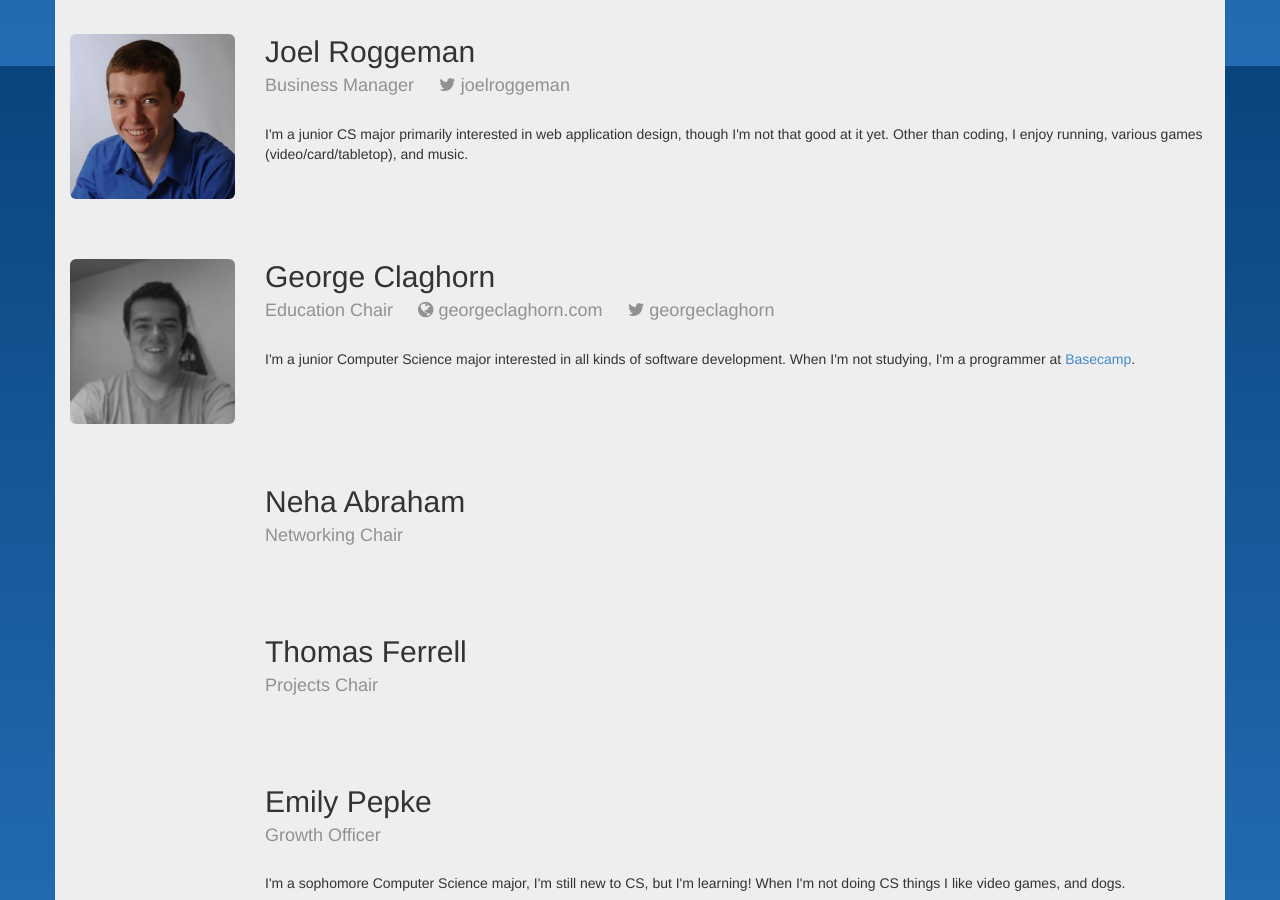
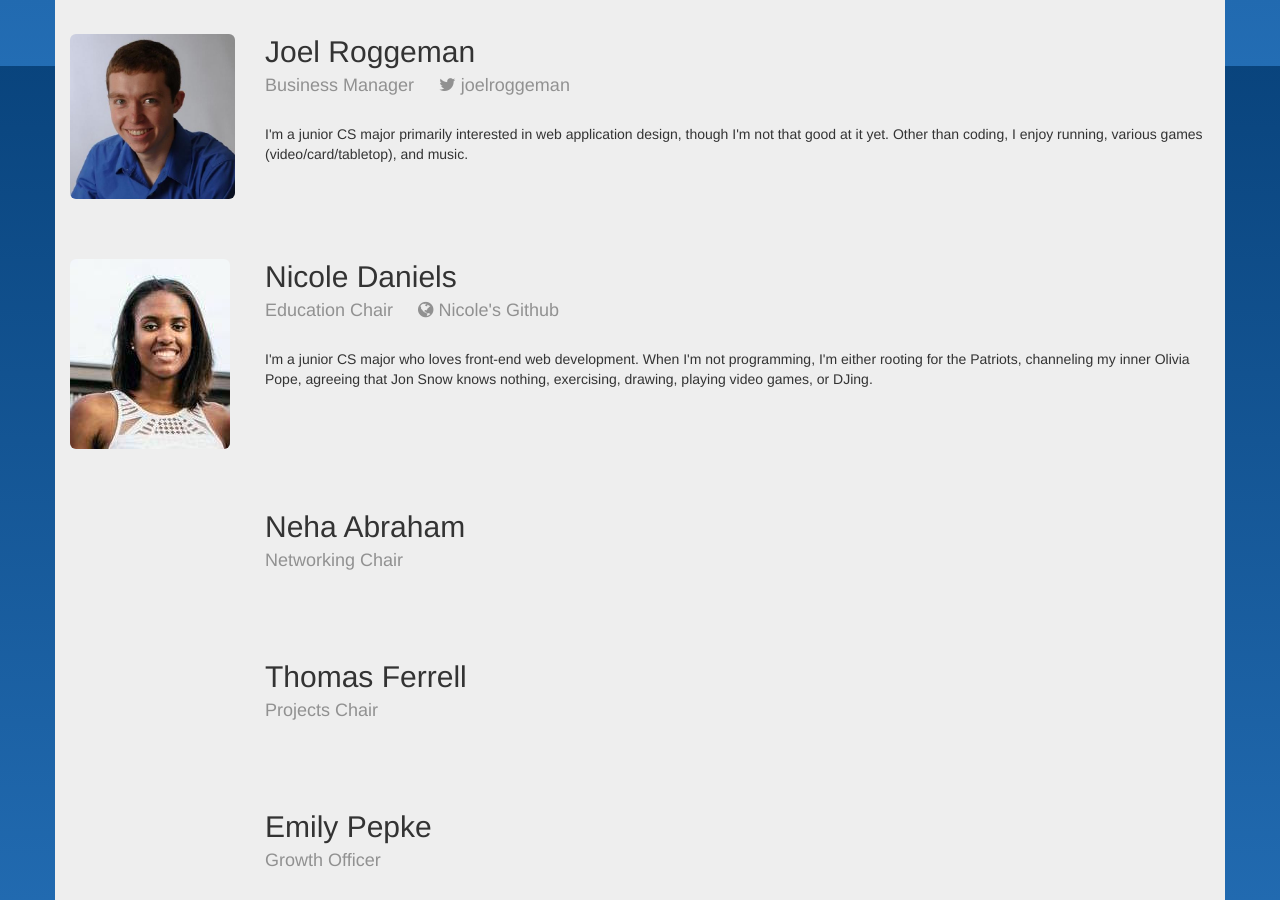
Before and after one commit to pittcsc/old-pittcsc-website-archived, a Jekyll site: the page built from pages/officers.html, in a window 1280 px wide and 900 px high, scrolled down 834 px. Built offline with Jekyll 4.4.1, drawn with Linux system fonts in a browser that asks for light colours; nearby versions of some CDN libraries; Markdown is read by kramdown in place of the engine named in the settings.

Commit message:
Add bio and picture

```diff
--- a/_data/officers.yml
+++ b/_data/officers.yml
@@ -26,14 +26,13 @@
   twitter_username: joelroggeman
 
 - title: Education Chair
-  name: George Claghorn
-  email: george.claghorn@gmail.com
-  bio: I'm a junior Computer Science major interested in all kinds of software development. When I'm not studying, I'm a programmer at <a href="https://basecamp.com">Basecamp</a>.
-  portrait_path: "/assets/images/officers/george.png"
-  twitter_username: georgeclaghorn
+  name: Nicole Daniels
+  email: nld24@pitt.edu
+  bio: "I'm a junior CS major who loves front-end web development. When I'm not programming, I'm either rooting for the Patriots, channeling my inner Olivia Pope, agreeing that Jon Snow knows nothing, exercising, drawing, playing video games, or DJing."
+  portrait_path: "/assets/images/officers/nicole.jpg"
   website:
-    url: http://georgeclaghorn.com
-    name: georgeclaghorn.com
+    url: http://www.github.com/ComicStix
+    name: Nicole's Github
 
 - title: Networking Chair
   name: Neha Abraham
```
Also changed, not shown: assets/images/officers/nicole.jpg (added).
